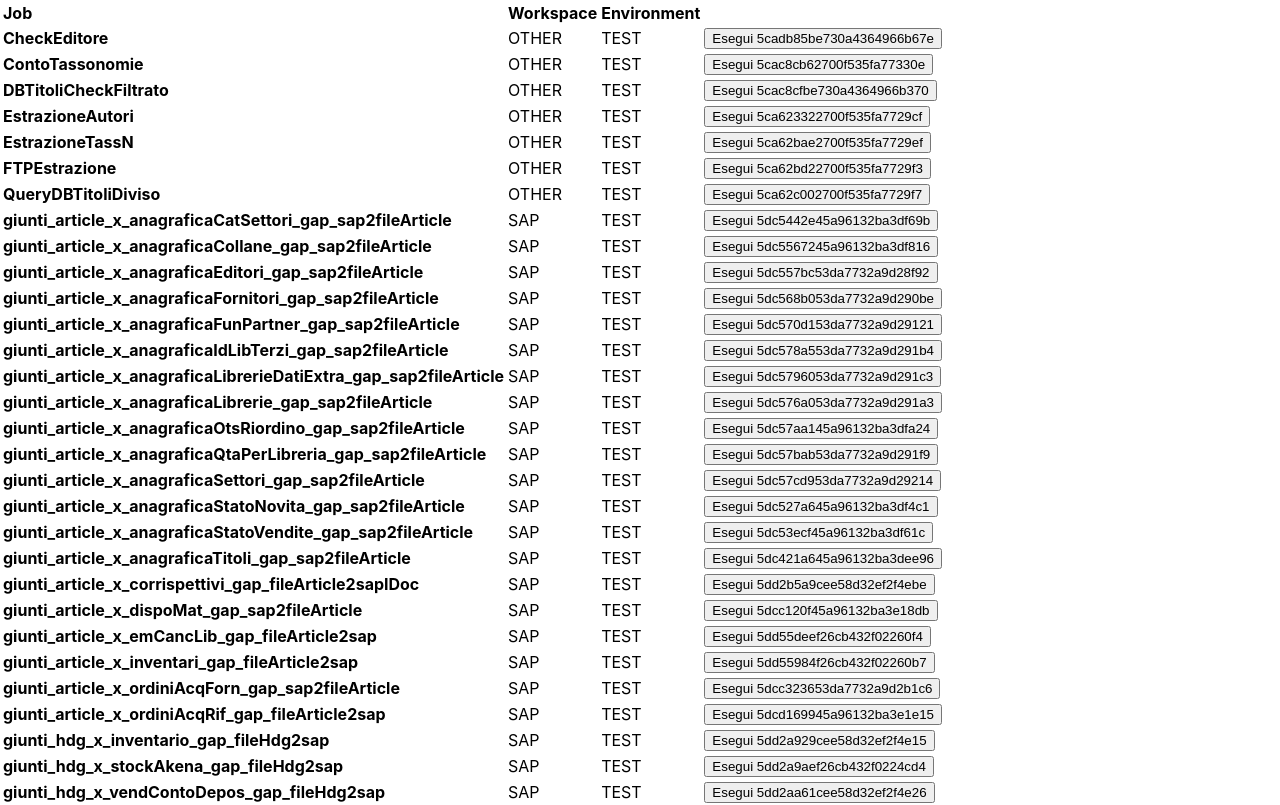
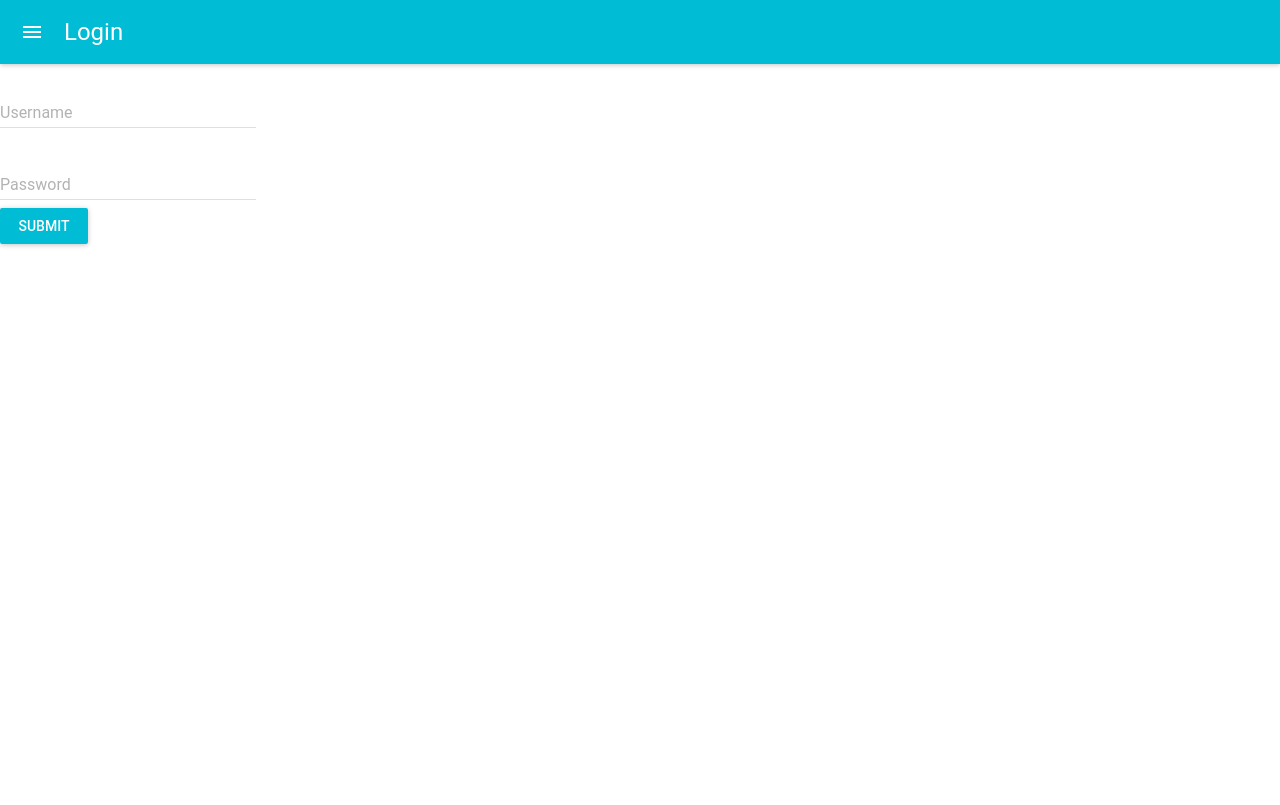
Before and after one commit to pynolo/backup-delphi-app, a React (Create React App) app: page / in a window 1280 px wide. Shown: the top 805 px of the page. Built offline with nearby package versions, Linux system fonts and the light colour scheme.

Commit message:
Added login window

```diff
--- a/package.json
+++ b/package.json
@@ -3,6 +3,7 @@
   "version": "0.1.0",
   "private": true,
   "dependencies": {
+    "material-ui": "^0.20.2",
     "react": "^16.12.0",
     "react-dom": "^16.12.0",
     "react-scripts": "3.2.0"
--- a/src/App.js
+++ b/src/App.js
@@ -1,16 +1,37 @@
 import React from "react";
+
 import "./App.css";
+import MuiThemeProvider from "material-ui/styles/MuiThemeProvider";
 import TasktriggerTaskList from "./components/TasktriggerTaskList";
+import LoginForm from "./components/LoginForm";
 import appConstants from "./etc/appConstants";
-import taskArray from "./viewalltasks";
 
 class App extends React.Component {
+	constructor() {
+		super();
+		this.state = { user: null };
+	}
+
 	render() {
-		return (
-			<div className='App'>
-				<TasktriggerTaskList taskArray={taskArray} constants={appConstants} />
-			</div>
-		);
+		let out = "Loading app...";
+		if (this.state.user === null) {
+			out = (
+				<div className='App'>
+					<MuiThemeProvider>
+						<LoginForm user={this.state.user} constants={appConstants} />
+					</MuiThemeProvider>
+				</div>
+			);
+		} else {
+			out = (
+				<div className='App'>
+					<MuiThemeProvider>
+						<TasktriggerTaskList constants={appConstants} />
+					</MuiThemeProvider>
+				</div>
+			);
+		}
+		return out;
 	}
 }
 
--- a/src/components/ExecutablePanel.js
+++ b/src/components/ExecutablePanel.js
@@ -15,7 +15,7 @@ class ExecutablePanel extends React.Component {
 		let taskEndpoint =
 			this.props.constants.apiEndpoint +
 			this.props.constants.apiLaunchExecution;
-		var bodyObj = { executable: this.props.executable };
+		let bodyObj = { executable: this.props.executable };
 		fetch(taskEndpoint, {
 			method: "POST",
 			headers: {
@@ -35,11 +35,11 @@ class ExecutablePanel extends React.Component {
 	}
 
 	render() {
-		let row = this.state.status;
+		let row = "loading";
 		if (this.state.status === "waiting") {
-			row = (
-				<button onClick={this.runTask}>Esegui {this.props.executable}</button>
-			);
+			row = <button onClick={this.runTask}>Esegui</button>;
+		} else {
+			row = <div>Esecuzione lanciata: {this.state.response.executionId}</div>;
 		}
 		return row;
 	}
--- /dev/null
+++ b/src/components/LoginForm.js
@@ -0,0 +1,44 @@
+import React from "react";
+
+import AppBar from "material-ui/AppBar";
+import RaisedButton from "material-ui/RaisedButton";
+import TextField from "material-ui/TextField";
+
+class LoginForm extends React.Component {
+	constructor() {
+		super();
+
+		this.handleClick = this.handleClick.bind(this);
+	}
+
+	handleClick() {}
+
+	render() {
+		let out = (
+			<div>
+				<AppBar title='Login' />
+				<TextField
+					hintText='Enter your Username'
+					floatingLabelText='Username'
+					onChange={(event, newValue) => this.setState({ username: newValue })}
+				/>
+				<br />
+				<TextField
+					type='password'
+					hintText='Enter your Password'
+					floatingLabelText='Password'
+					onChange={(event, newValue) => this.setState({ password: newValue })}
+				/>
+				<br />
+				<RaisedButton
+					label='Submit'
+					primary={true}
+					onClick={event => this.handleClick(event)}
+				/>
+			</div>
+		);
+		return out;
+	}
+}
+
+export default LoginForm;
--- a/src/components/TasktriggerTaskList.js
+++ b/src/components/TasktriggerTaskList.js
@@ -1,11 +1,60 @@
 import React from "react";
 import TasktriggerTask from "./TasktriggerTask";
 
-function TasktriggerTaskList(props) {
-	const taskComponents = props.taskArray.map(task => (
-		<TasktriggerTask key={task.id} task={task} constants={props.constants} />
+class TasktriggerTaskList extends React.Component {
+	constructor() {
+		super();
+		this.state = {
+			status: "waiting",
+			response: null,
+			taskComponents: null
+		};
+
+		this.runTask = this.runTask.bind(this);
+		this.processData = this.processData.bind(this);
+		this.runTask();
+	}
+
+	runTask() {
+		let taskEndpoint =
+			this.props.constants.apiEndpoint +
+			this.props.constants.apiLaunchTaskupdater;
+		fetch(taskEndpoint, {
+			method: "POST",
+			headers: {
+				Accept: "application/json",
+				"Content-Type": "application/json"
+			},
+			body: ""
+		})
+			.then(res => res.json())
+			.then(data => {
+				this.setState({
+					status: "running ",
+					taskArray: data,
+					taskComponents: null
+				});
+				this.processData();
+			})
+			.catch(console.log);
+	}
+
+	processData() {
+		var taskComponents = this.state.taskArray.map(task => (
+			<TasktriggerTask
+				key={task.id}
+				task={task}
+				constants={this.props.constants}
+			/>
 		));
+		this.setState({
+			status: "running",
+			taskArray: null,
+			taskComponents: taskComponents
+		});
+	}
 
+	render() {
 		return (
 			<table>
 				<thead>
@@ -21,9 +70,10 @@ function TasktriggerTaskList(props) {
 						</td>
 					</tr>
 				</thead>
-			<tbody>{taskComponents}</tbody>
+				<tbody>{this.state.taskComponents}</tbody>
 			</table>
 		);
 	}
+}
 
 export default TasktriggerTaskList;
```
Also changed, not shown: 1 other file (tests, documents, lock files or other folders). Lines whose indentation alone changed are shown as unchanged.
